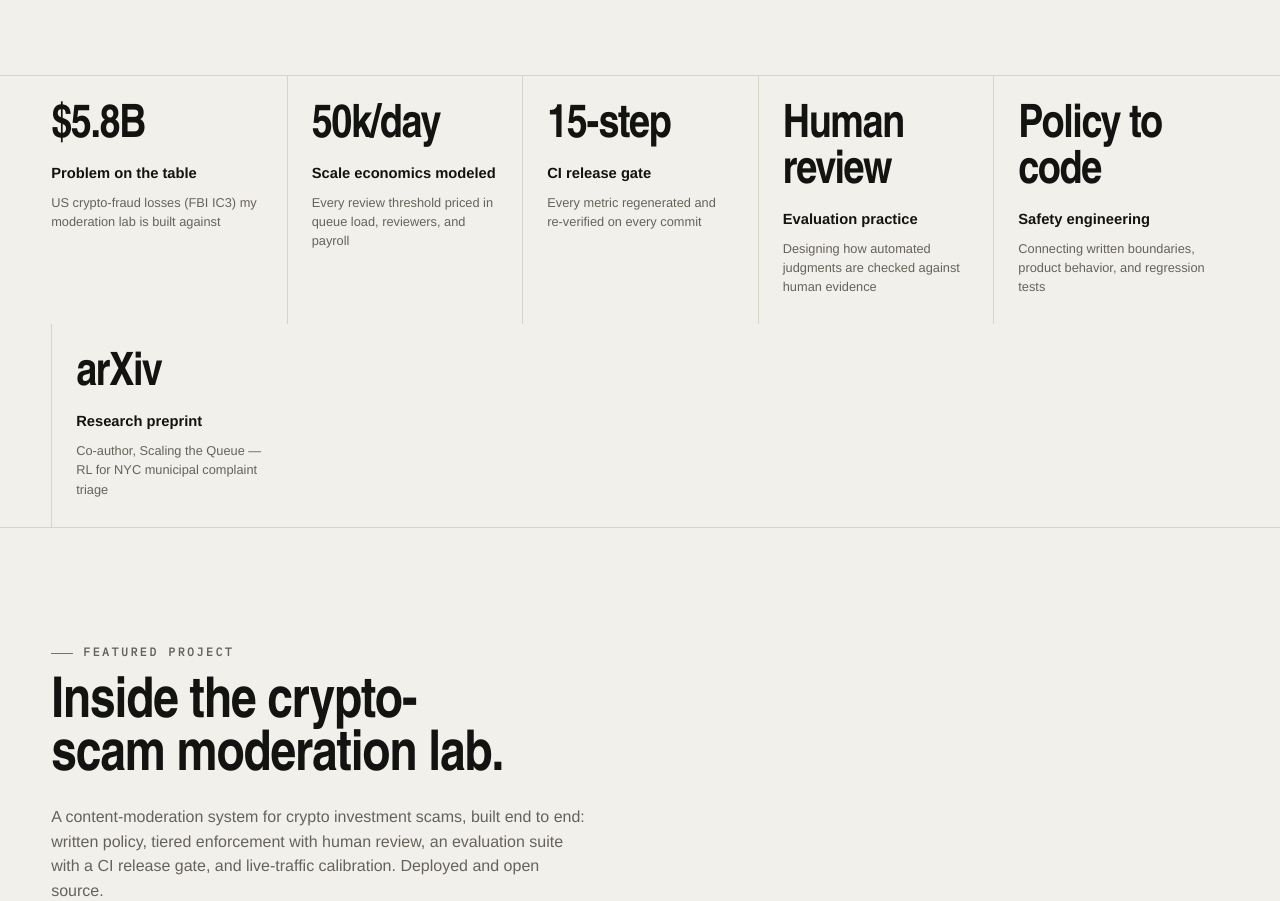
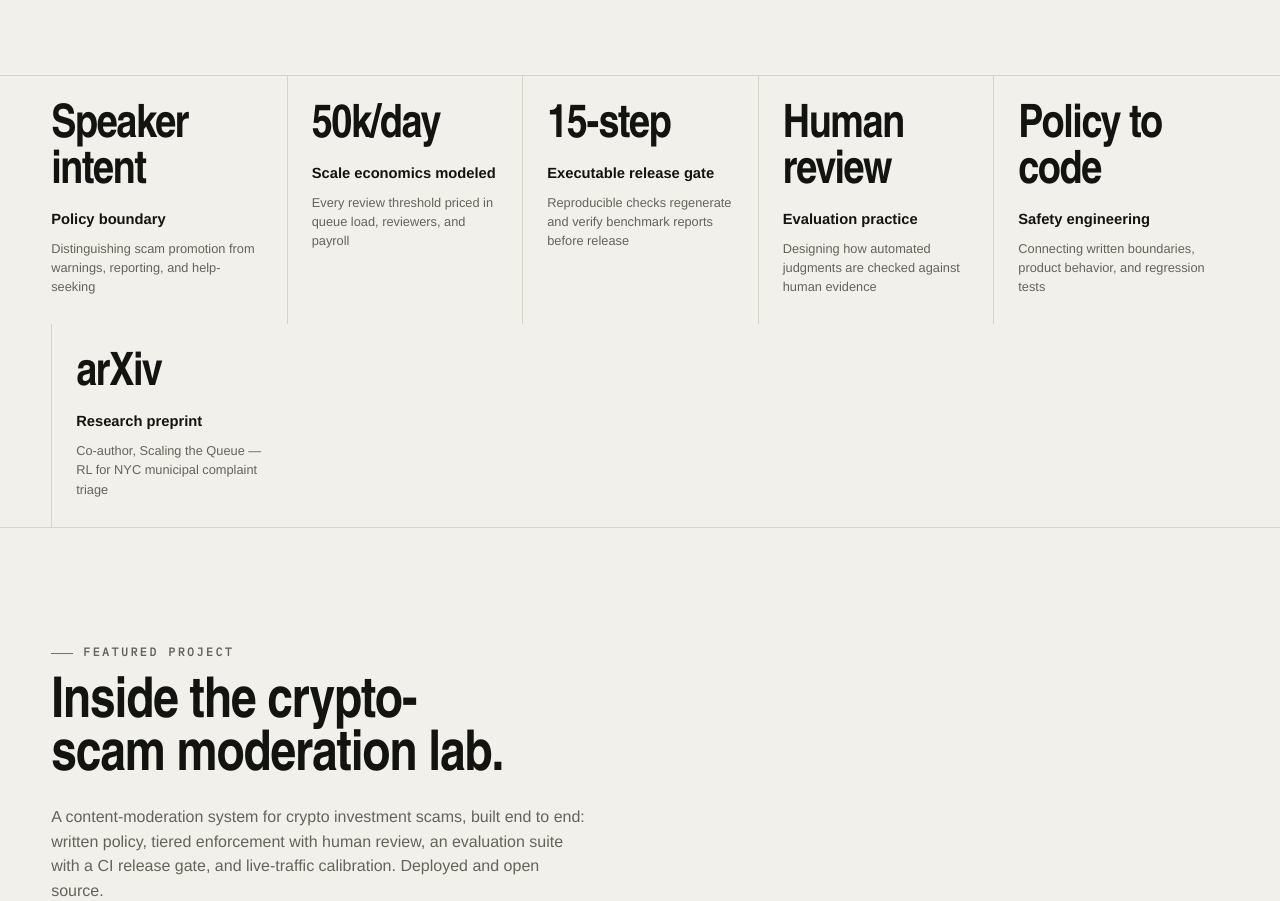
Before and after one commit to AliHasan-786/ali-hasan-portfolio, a React (Vite) app: page / in a window 1280 px wide. Shown: the part 843-1744 px from the top of the page. Built offline with nearby package versions, Linux system fonts and the light colour scheme.

Commit message:
Focus proof points on inspectable work and release checks

```diff
--- a/src/App.jsx
+++ b/src/App.jsx
@@ -39,9 +39,9 @@ const artifactLedger = [
 
 const proofStats = [
   {
-    value: "$5.8B",
-    label: "Problem on the table",
-    detail: "US crypto-fraud losses (FBI IC3) my moderation lab is built against",
+    value: "Speaker intent",
+    label: "Policy boundary",
+    detail: "Distinguishing scam promotion from warnings, reporting, and help-seeking",
   },
   {
     value: "50k/day",
@@ -50,8 +50,8 @@ const proofStats = [
   },
   {
     value: "15-step",
-    label: "CI release gate",
-    detail: "Every metric regenerated and re-verified on every commit",
+    label: "Executable release gate",
+    detail: "Reproducible checks regenerate and verify benchmark reports before release",
   },
   {
     value: "Human review",
```
